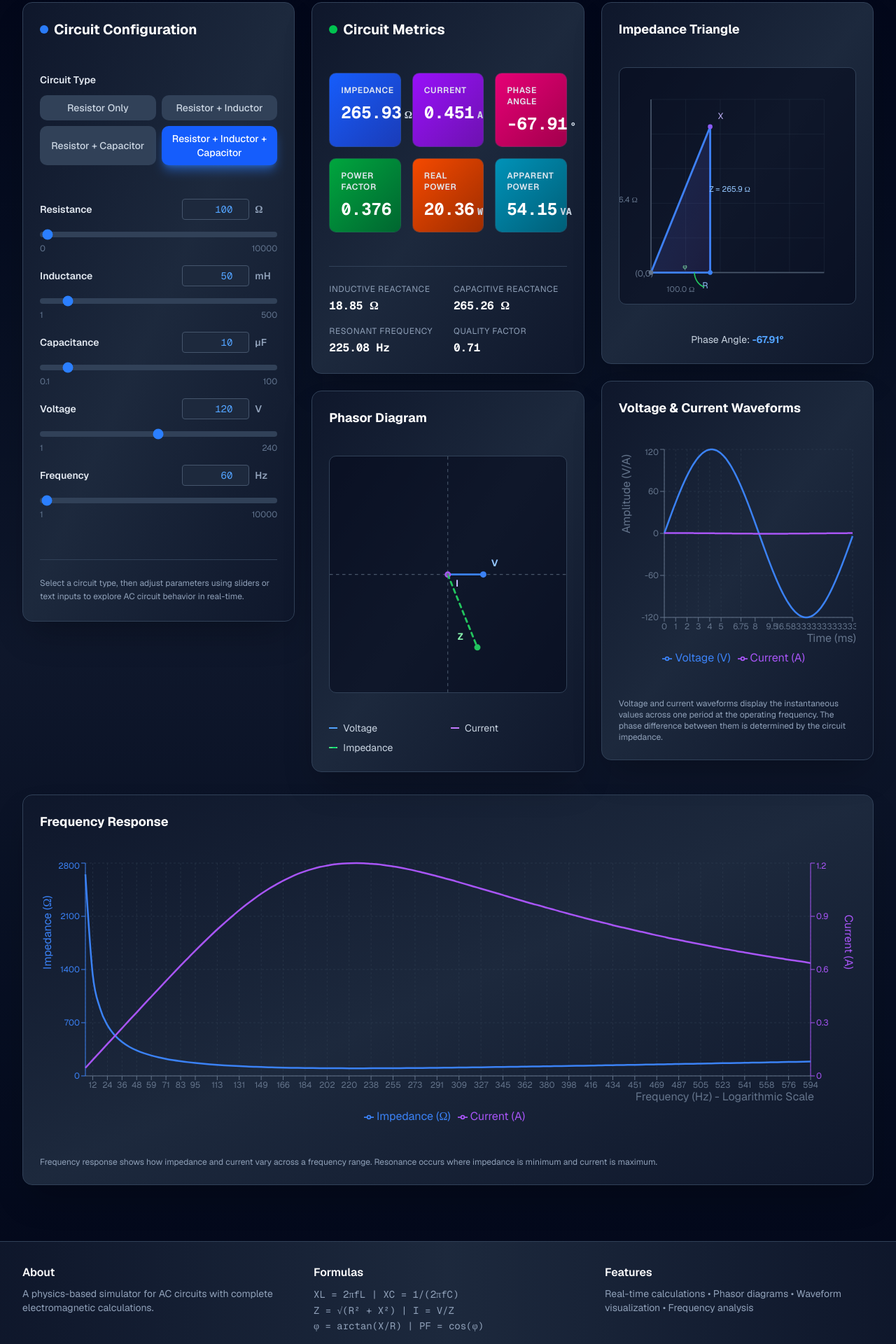
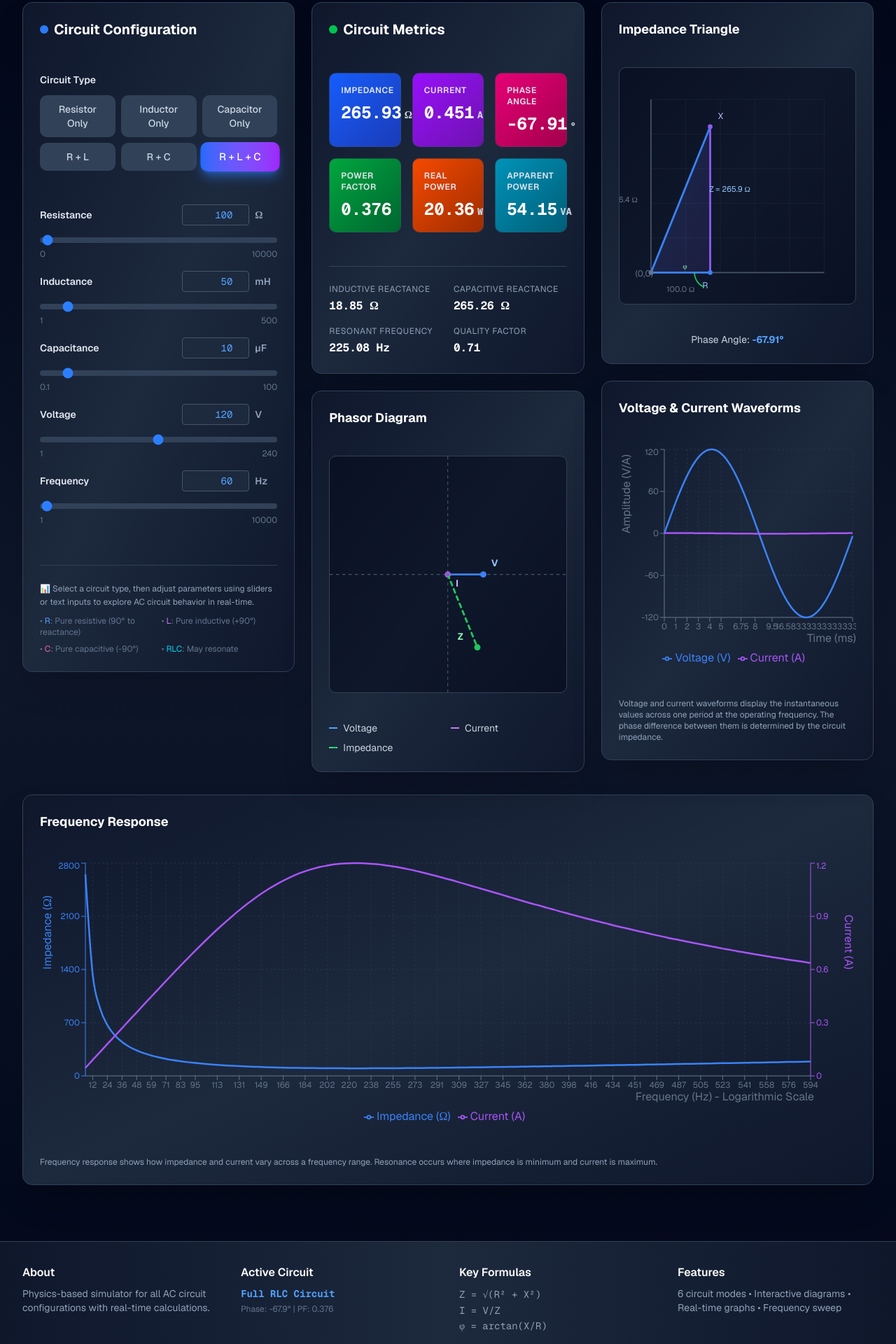
Before and after one commit to rdx-exe/ac-rlc-simulator, a Next.js app: page / in a window 1280 px wide. Shown: the part 140-2060 px from the top of the page at 70% size. Built offline with nearby package versions, Linux system fonts and the light colour scheme.

Commit message:
feat: AC-RLC Circuit Simulator enhancements
Add L & C modes, update physics, improve input panel, and add interactive diagrams

Co-authored-by: Ritam Das <205231339+rdx-exe@users.noreply.github.com>

```diff
--- a/components/circuit-dashboard.tsx
+++ b/components/circuit-dashboard.tsx
@@ -61,7 +61,7 @@ export function CircuitDashboard() {
 
           {/* Middle Column - Results and Phasor (Full width on mobile, 1/2 on tablet, 1/3 on desktop) */}
           <div className="space-y-4 md:space-y-6 sm:col-span-1">
-            <ResultsPanel metrics={metrics} />
+            <ResultsPanel metrics={metrics} mode={state.mode} />
             <PhasorDiagram data={phasorData} />
           </div>
 
@@ -81,25 +81,39 @@ export function CircuitDashboard() {
       {/* Footer */}
       <footer className="border-t border-slate-700 bg-gradient-to-r from-slate-900 via-slate-800 to-slate-900 mt-8 md:mt-12">
         <div className="max-w-full px-4 sm:px-6 lg:px-8 py-6 md:py-8">
-          <div className="grid grid-cols-1 sm:grid-cols-2 lg:grid-cols-3 gap-6 md:gap-8">
+          <div className="grid grid-cols-1 sm:grid-cols-2 lg:grid-cols-4 gap-6 md:gap-8">
             <div>
               <h3 className="text-white font-semibold mb-2 text-sm md:text-base">About</h3>
               <p className="text-slate-400 text-xs md:text-sm">
-                A physics-based simulator for AC circuits with complete electromagnetic calculations.
+                Physics-based simulator for all AC circuit configurations with real-time calculations.
               </p>
             </div>
             <div>
-              <h3 className="text-white font-semibold mb-2 text-sm md:text-base">Formulas</h3>
+              <h3 className="text-white font-semibold mb-2 text-sm md:text-base">Active Circuit</h3>
+              <p className="text-blue-400 text-xs md:text-sm font-mono font-bold">
+                {state.mode === 'R' && 'Pure Resistor'}
+                {state.mode === 'L' && 'Pure Inductor'}
+                {state.mode === 'C' && 'Pure Capacitor'}
+                {state.mode === 'RL' && 'Resistor + Inductor'}
+                {state.mode === 'RC' && 'Resistor + Capacitor'}
+                {state.mode === 'RLC' && 'Full RLC Circuit'}
+              </p>
+              <p className="text-slate-500 text-xs mt-1">
+                Phase: {metrics.phase_angle_degrees.toFixed(1)}° | PF: {Math.abs(metrics.power_factor).toFixed(3)}
+              </p>
+            </div>
+            <div>
+              <h3 className="text-white font-semibold mb-2 text-sm md:text-base">Key Formulas</h3>
               <p className="text-slate-400 text-xs md:text-sm font-mono leading-relaxed">
-                XL = 2πfL | XC = 1/(2πfC)<br className="hidden sm:block" />
-                Z = √(R² + X²) | I = V/Z<br className="hidden sm:block" />
-                φ = arctan(X/R) | PF = cos(φ)
+                Z = √(R² + X²)<br />
+                I = V/Z<br />
+                φ = arctan(X/R)
               </p>
             </div>
             <div className="sm:col-span-2 lg:col-span-1">
               <h3 className="text-white font-semibold mb-2 text-sm md:text-base">Features</h3>
               <p className="text-slate-400 text-xs md:text-sm">
-                Real-time calculations • Phasor diagrams • Waveform visualization • Frequency analysis
+                6 circuit modes • Interactive diagrams • Real-time graphs • Frequency sweep
               </p>
             </div>
           </div>
--- a/components/impedance-triangle.tsx
+++ b/components/impedance-triangle.tsx
@@ -2,12 +2,14 @@
 
 import { CircuitMetrics } from '@/lib/types';
 import { Card } from '@/components/ui/card';
+import { useState } from 'react';
 
 interface ImpedanceTriangleProps {
   metrics: CircuitMetrics;
 }
 
 export function ImpedanceTriangle({ metrics }: ImpedanceTriangleProps) {
+  const [hoveredSide, setHoveredSide] = useState<string | null>(null);
   const size = 300;
   const padding = 40;
   const width = size - 2 * padding;
@@ -79,16 +81,6 @@ export function ImpedanceTriangle({ metrics }: ImpedanceTriangleProps) {
           strokeWidth="1.5"
         />
 
-        {/* Triangle */}
-        <polygon
-          points={`${p1[0]},${p1[1]} ${p2[0]},${p2[1]} ${p3[0]},${p3[1]}`}
-          fill="none"
-          stroke="rgb(59, 130, 246)"
-          strokeWidth="2.5"
-          strokeLinecap="round"
-          strokeLinejoin="round"
-        />
-
         {/* Fill with gradient */}
         <defs>
           <linearGradient id="triangleGradient" x1="0%" y1="0%" x2="100%" y2="100%">
@@ -101,10 +93,116 @@ export function ImpedanceTriangle({ metrics }: ImpedanceTriangleProps) {
           fill="url(#triangleGradient)"
         />
 
+        {/* Triangle sides with hover effects */}
+        {/* Resistance (horizontal) */}
+        <g
+          onMouseEnter={() => setHoveredSide('R')}
+          onMouseLeave={() => setHoveredSide(null)}
+          style={{ cursor: 'pointer' }}
+        >
+          <line
+            x1={p1[0]}
+            y1={p1[1]}
+            x2={p2[0]}
+            y2={p2[1]}
+            stroke={hoveredSide === 'R' ? 'rgb(96, 165, 250)' : 'rgb(59, 130, 246)'}
+            strokeWidth={hoveredSide === 'R' ? 3.5 : 2.5}
+            strokeLinecap="round"
+            className="transition-all duration-200"
+          />
+          {hoveredSide === 'R' && (
+            <line
+              x1={p1[0]}
+              y1={p1[1]}
+              x2={p2[0]}
+              y2={p2[1]}
+              stroke="rgb(96, 165, 250)"
+              strokeWidth="5"
+              opacity="0.2"
+            />
+          )}
+        </g>
+
+        {/* Reactance (vertical) */}
+        <g
+          onMouseEnter={() => setHoveredSide('X')}
+          onMouseLeave={() => setHoveredSide(null)}
+          style={{ cursor: 'pointer' }}
+        >
+          <line
+            x1={p2[0]}
+            y1={p2[1]}
+            x2={p3[0]}
+            y2={p3[1]}
+            stroke={hoveredSide === 'X' ? 'rgb(168, 85, 247)' : 'rgb(139, 92, 246)'}
+            strokeWidth={hoveredSide === 'X' ? 3.5 : 2.5}
+            strokeLinecap="round"
+            className="transition-all duration-200"
+          />
+          {hoveredSide === 'X' && (
+            <line
+              x1={p2[0]}
+              y1={p2[1]}
+              x2={p3[0]}
+              y2={p3[1]}
+              stroke="rgb(168, 85, 247)"
+              strokeWidth="5"
+              opacity="0.2"
+            />
+          )}
+        </g>
+
+        {/* Impedance (hypotenuse) */}
+        <g
+          onMouseEnter={() => setHoveredSide('Z')}
+          onMouseLeave={() => setHoveredSide(null)}
+          style={{ cursor: 'pointer' }}
+        >
+          <line
+            x1={p1[0]}
+            y1={p1[1]}
+            x2={p3[0]}
+            y2={p3[1]}
+            stroke={hoveredSide === 'Z' ? 'rgb(34, 197, 94)' : 'rgb(59, 130, 246)'}
+            strokeWidth={hoveredSide === 'Z' ? 3.5 : 2.5}
+            strokeLinecap="round"
+            className="transition-all duration-200"
+          />
+          {hoveredSide === 'Z' && (
+            <line
+              x1={p1[0]}
+              y1={p1[1]}
+              x2={p3[0]}
+              y2={p3[1]}
+              stroke="rgb(34, 197, 94)"
+              strokeWidth="5"
+              opacity="0.2"
+            />
+          )}
+        </g>
+
         {/* Vertices */}
-        <circle cx={p1[0]} cy={p1[1]} r="3" fill="rgb(100, 116, 139)" />
-        <circle cx={p2[0]} cy={p2[1]} r="3" fill="rgb(59, 130, 246)" />
-        <circle cx={p3[0]} cy={p3[1]} r="3" fill="rgb(139, 92, 246)" />
+        <circle
+          cx={p1[0]}
+          cy={p1[1]}
+          r={hoveredSide ? 4 : 3}
+          fill="rgb(100, 116, 139)"
+          className="transition-all duration-200"
+        />
+        <circle
+          cx={p2[0]}
+          cy={p2[1]}
+          r={hoveredSide === 'R' || hoveredSide === 'Z' ? 5 : 3}
+          fill={hoveredSide === 'R' || hoveredSide === 'Z' ? 'rgb(96, 165, 250)' : 'rgb(59, 130, 246)'}
+          className="transition-all duration-200"
+        />
+        <circle
+          cx={p3[0]}
+          cy={p3[1]}
+          r={hoveredSide === 'X' || hoveredSide === 'Z' ? 5 : 3}
+          fill={hoveredSide === 'X' || hoveredSide === 'Z' ? 'rgb(168, 85, 247)' : 'rgb(139, 92, 246)'}
+          className="transition-all duration-200"
+        />
 
         {/* Labels */}
         <text x={padding - 20} y={size - padding + 5} fontSize="11" fill="rgb(100, 116, 139)">
--- a/components/input-panel.tsx
+++ b/components/input-panel.tsx
@@ -9,11 +9,13 @@ interface InputPanelProps {
   onChange: (state: CircuitState) => void;
 }
 
-const CIRCUIT_MODES: { label: string; value: CircuitMode }[] = [
-  { label: 'Resistor Only', value: 'R' },
-  { label: 'Resistor + Inductor', value: 'RL' },
-  { label: 'Resistor + Capacitor', value: 'RC' },
-  { label: 'Resistor + Inductor + Capacitor', value: 'RLC' },
+const CIRCUIT_MODES: { label: string; value: CircuitMode; description: string }[] = [
+  { label: 'Resistor Only', value: 'R', description: 'Pure resistive' },
+  { label: 'Inductor Only', value: 'L', description: 'Pure inductive' },
+  { label: 'Capacitor Only', value: 'C', description: 'Pure capacitive' },
+  { label: 'R + L', value: 'RL', description: 'Resistor + Inductor' },
+  { label: 'R + C', value: 'RC', description: 'Resistor + Capacitor' },
+  { label: 'R + L + C', value: 'RLC', description: 'Full RLC circuit' },
 ];
 
 export function InputPanel({ state, onChange }: InputPanelProps) {
@@ -66,7 +68,7 @@ export function InputPanel({ state, onChange }: InputPanelProps) {
       min: 0,
       max: 10000,
       step: 10,
-      show: true,
+      show: state.mode !== 'L' && state.mode !== 'C',
     },
     {
       label: 'Inductance',
@@ -75,7 +77,7 @@ export function InputPanel({ state, onChange }: InputPanelProps) {
       min: 1,
       max: 500,
       step: 1,
-      show: state.mode === 'RL' || state.mode === 'RLC',
+      show: state.mode === 'L' || state.mode === 'RL' || state.mode === 'RLC',
     },
     {
       label: 'Capacitance',
@@ -84,7 +86,7 @@ export function InputPanel({ state, onChange }: InputPanelProps) {
       min: 0.1,
       max: 100,
       step: 0.1,
-      show: state.mode === 'RC' || state.mode === 'RLC',
+      show: state.mode === 'C' || state.mode === 'RC' || state.mode === 'RLC',
     },
     {
       label: 'Voltage',
@@ -118,18 +120,22 @@ export function InputPanel({ state, onChange }: InputPanelProps) {
         <label className="text-sm font-semibold text-slate-200 block mb-3">
           Circuit Type
         </label>
-        <div className="grid grid-cols-2 gap-2 md:grid-cols-1 lg:grid-cols-2">
+        <div className="grid grid-cols-1 sm:grid-cols-2 lg:grid-cols-3 gap-2">
           {CIRCUIT_MODES.map((mode) => (
             <button
               key={mode.value}
               onClick={() => handleModeChange(mode.value)}
-              className={`px-3 py-2 text-xs md:text-sm rounded-lg font-medium transition-all ${
+              className={`group px-3 py-2.5 text-xs md:text-sm rounded-lg font-medium transition-all duration-200 relative overflow-hidden ${
                 state.mode === mode.value
-                  ? 'bg-blue-600 text-white shadow-lg shadow-blue-500/50'
-                  : 'bg-slate-700 text-slate-300 hover:bg-slate-600'
+                  ? 'bg-gradient-to-r from-blue-600 to-purple-600 text-white shadow-lg shadow-blue-500/50 scale-105'
+                  : 'bg-slate-700 text-slate-300 hover:bg-slate-600 active:scale-95'
               }`}
+              title={mode.description}
             >
-              {mode.label}
+              <span className="relative z-10">{mode.label}</span>
+              {state.mode === mode.value && (
+                <div className="absolute inset-0 bg-gradient-to-r from-blue-400/20 to-purple-400/20 animate-pulse" />
+              )}
             </button>
           ))}
         </div>
@@ -182,10 +188,16 @@ export function InputPanel({ state, onChange }: InputPanelProps) {
         })}
       </div>
 
-      <div className="mt-6 md:mt-8 pt-4 md:pt-6 border-t border-slate-700">
+      <div className="mt-6 md:mt-8 pt-4 md:pt-6 border-t border-slate-700 space-y-2">
         <p className="text-xs text-slate-400 leading-relaxed">
-          Select a circuit type, then adjust parameters using sliders or text inputs to explore AC circuit behavior in real-time.
+          📊 Select a circuit type, then adjust parameters using sliders or text inputs to explore AC circuit behavior in real-time.
         </p>
+        <div className="grid grid-cols-1 sm:grid-cols-2 gap-2 text-xs text-slate-500">
+          <p>• <span className="text-blue-400">R</span>: Pure resistive (90° to reactance)</p>
+          <p>• <span className="text-purple-400">L</span>: Pure inductive (+90°)</p>
+          <p>• <span className="text-pink-400">C</span>: Pure capacitive (-90°)</p>
+          <p>• <span className="text-cyan-400">RLC</span>: May resonate</p>
+        </div>
       </div>
     </Card>
   );
--- a/components/results-panel.tsx
+++ b/components/results-panel.tsx
@@ -1,13 +1,14 @@
 'use client';
 
-import { CircuitMetrics } from '@/lib/types';
+import { CircuitMetrics, CircuitMode } from '@/lib/types';
 import { Card } from '@/components/ui/card';
 
 interface ResultsPanelProps {
   metrics: CircuitMetrics;
+  mode: CircuitMode;
 }
 
-export function ResultsPanel({ metrics }: ResultsPanelProps) {
+export function ResultsPanel({ metrics, mode }: ResultsPanelProps) {
   const metrics_data = [
     {
       label: 'Impedance',
--- a/lib/types.ts
+++ b/lib/types.ts
@@ -1,5 +1,5 @@
 // Circuit state and physics types
-export type CircuitMode = 'R' | 'RL' | 'RC' | 'RLC';
+export type CircuitMode = 'R' | 'L' | 'C' | 'RL' | 'RC' | 'RLC';
 
 export interface CircuitState {
   mode: CircuitMode;
```
Also changed, not shown: components/phasor-diagram.tsx (+77 -15 lines), lib/physics.ts (+43 -8 lines).
